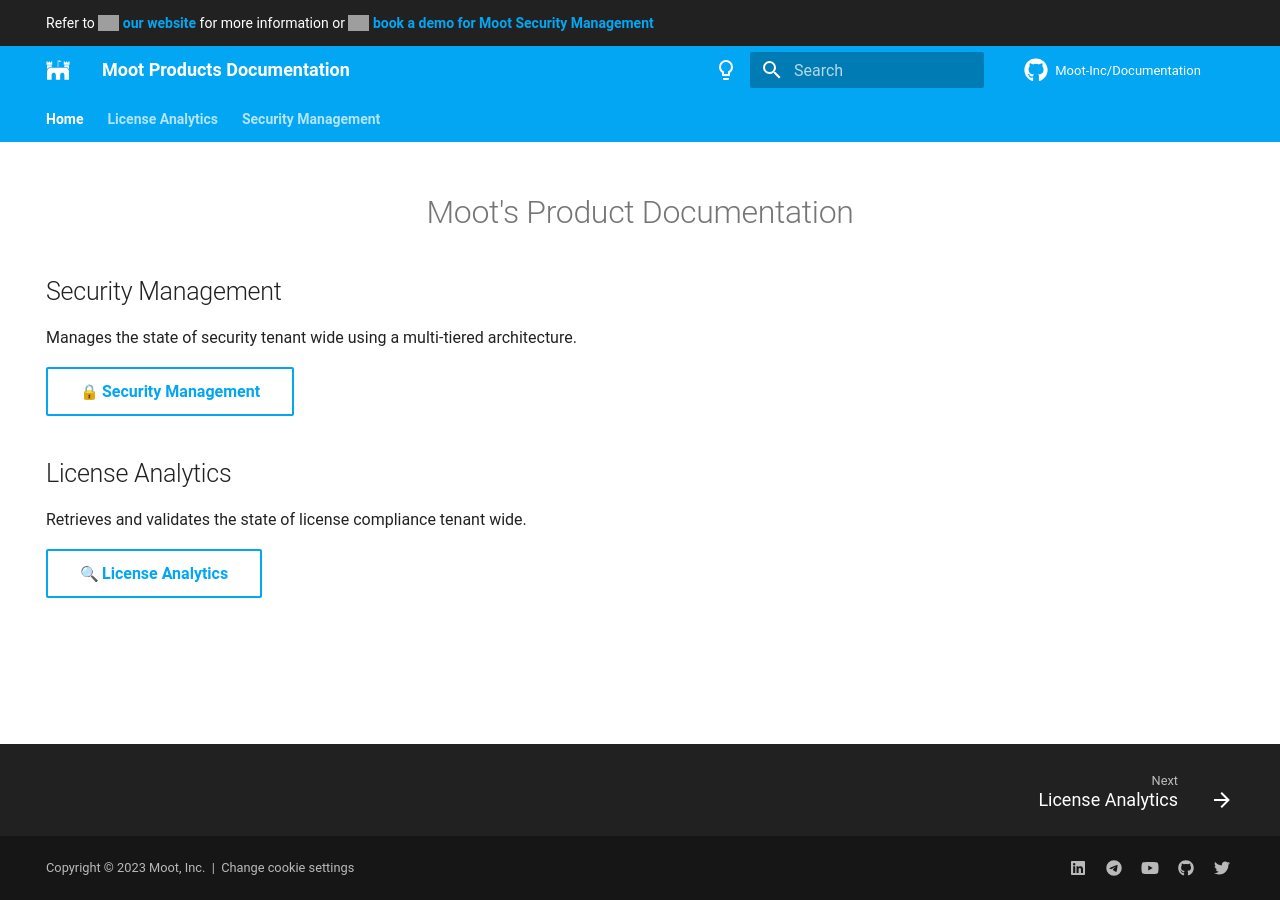
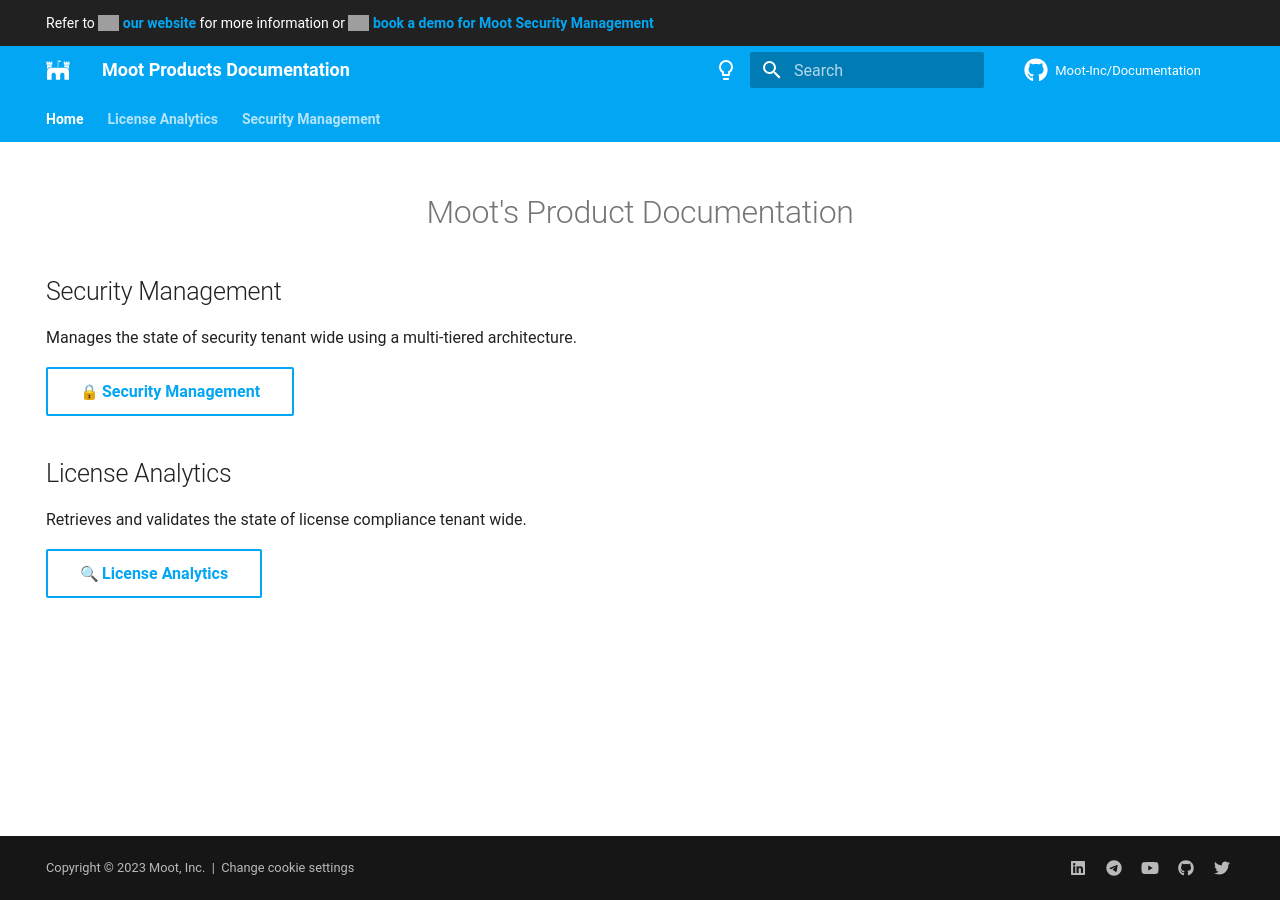
Before and after one commit to Software-Hardware-Integration-Lab/Documentation, an MkDocs documentation site: the page built from docs/index.md, in a window 1280 px wide. Built offline with MkDocs 1.6.1 and Material for MkDocs 9.7.7, drawn with Linux system fonts in a browser that asks for light colours; emoji names are drawn with the system emoji font; comment, search, counter and statistics services are not loaded; part of the change alters nothing that is shown; grey boxes are pictures that could not be loaded.

```diff
--- a/docs/index.md
+++ b/docs/index.md
@@ -3,6 +3,7 @@ hide:
   - navigation
   - toc
   - feedback
+  - footer
 ---
 
 <h1 align="center">Moot's Product Documentation</h1>
```
